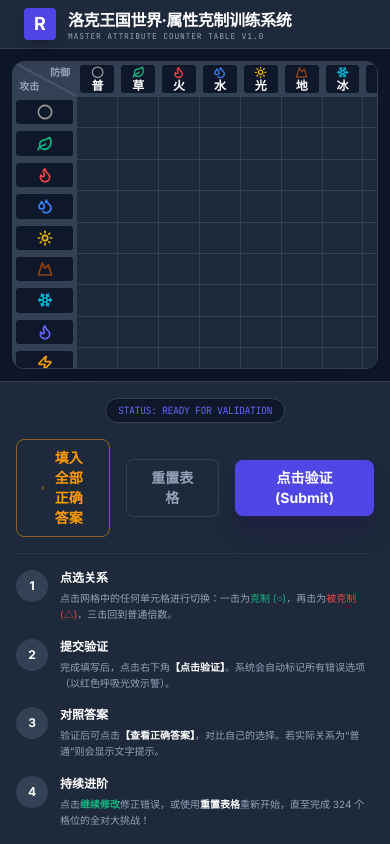
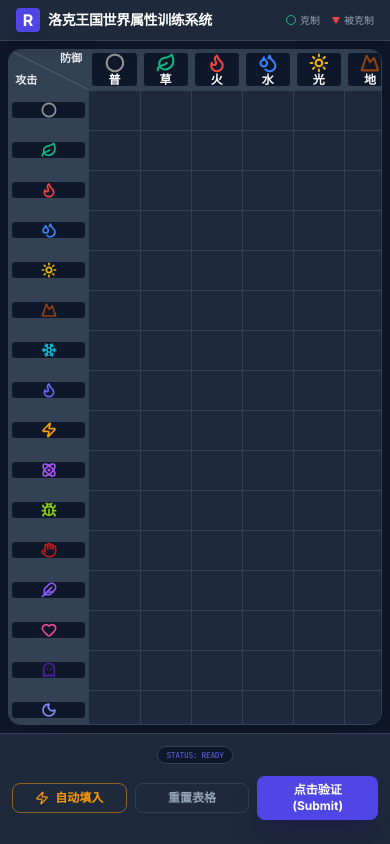
Before and after one commit to redc07/RocoElementTraining, a React (Vite) app: page / in a window 390 px wide. Built offline with nearby package versions, Linux system fonts and the light colour scheme.

Commit message:
feat: Optimize UI layout and update attribute names
Adjusts the application's header and spacing for better responsiveness across different screen sizes. Renames the "Martial" attribute to "武" and updates the effectiveness matrix accordingly to reflect this localization.

```diff
--- a/src/App.tsx
+++ b/src/App.tsx
@@ -326,51 +326,51 @@ export default function App() {
       </AnimatePresence>
 
       {/* Header */}
-      <header className="flex items-center justify-between px-6 py-2 bg-[#1E293B] border-b border-[#334155] shadow-lg sticky top-0 z-50 shrink-0" id="main-header">
-        <div className="flex items-center gap-3">
-          <div className="w-8 h-8 bg-[#4F46E5] rounded flex items-center justify-center font-bold text-lg text-white shadow-lg">
+      <header className="flex items-center justify-between px-4 md:px-6 py-2 bg-[#1E293B] border-b border-[#334155] shadow-lg sticky top-0 z-50 shrink-0" id="main-header">
+        <div className="flex items-center gap-2 md:gap-3">
+          <div className="w-6 h-6 md:w-8 md:h-8 bg-[#4F46E5] rounded flex items-center justify-center font-bold text-base md:text-lg text-white shadow-lg">
             R
           </div>
           <div>
-            <h1 className="text-base font-bold tracking-tight text-white uppercase" id="app-title">
-              洛克王国世界·属性克制训练系统
+            <h1 className="text-sm md:text-base font-bold tracking-tight text-white uppercase whitespace-nowrap" id="app-title">
+              洛克王国世界属性训练系统
             </h1>
-            <p className="text-[8px] text-[#94A3B8] font-mono tracking-widest leading-none">
+            <p className="hidden xs:block text-[6px] md:text-[8px] text-[#94A3B8] font-mono tracking-widest leading-none">
               MASTER ATTRIBUTE COUNTER TABLE V1.0
             </p>
           </div>
         </div>
-        <div className="hidden md:flex gap-6 text-xs">
-          <div className="flex items-center gap-2">
-            <div className="w-3 h-3 rounded-full border-2 border-[#10B981]" />
-            <span className="text-[#94A3B8] font-medium">克制 (○)</span>
+        <div className="flex gap-3 md:gap-6 text-[10px] md:text-xs">
+          <div className="flex items-center gap-1 md:gap-2">
+            <div className="w-2.5 h-2.5 md:w-3 md:h-3 rounded-full border border-[#10B981]" />
+            <span className="text-[#94A3B8] font-medium">克制</span>
           </div>
-          <div className="flex items-center gap-2">
-            <div className="w-0 h-0 border-l-[6px] border-l-transparent border-r-[6px] border-r-transparent border-t-[10px] border-t-[#EF4444]" />
-            <span className="text-[#94A3B8] font-medium">被克制 (▽)</span>
+          <div className="flex items-center gap-1 md:gap-2">
+            <div className="w-0 h-0 border-l-[4px] md:border-l-[6px] border-l-transparent border-r-[4px] md:border-r-[6px] border-r-transparent border-t-[7px] md:border-t-[10px] border-t-[#EF4444]" />
+            <span className="text-[#94A3B8] font-medium">被克制</span>
           </div>
         </div>
       </header>
 
       {/* Main Content */}
-      <main className="flex-1 p-3 flex flex-col gap-3 min-h-0 overflow-hidden">
+      <main className="flex-1 p-2 md:p-3 flex flex-col gap-2 md:gap-3 min-h-0 overflow-hidden">
         {/* Matrix Area */}
         <div className="flex-1 relative bg-[#1E293B] rounded-xl border border-[#334155] shadow-2xl overflow-auto custom-scrollbar" id="matrix-container">
-          <div className="w-full h-full min-h-[600px] min-w-[800px]">
-            <table key={resetCounter} className="w-full h-full border-collapse table-fixed select-none" id="matrix-table">
+          <div className="w-full h-full min-w-[1000px] md:min-w-[1200px] min-h-[500px]">
+            <table key={resetCounter} className="w-full min-h-full border-collapse table-fixed select-none" id="matrix-table">
               <thead>
-                <tr className="h-[5.26%]">
-                  <th className="w-[8%] border-r border-b border-[#334155] bg-[#334155] relative">
-                    <div className="w-full h-full relative overflow-hidden">
-                      <div className="absolute top-[15%] right-[10%] text-[clamp(10px,0.7vw,20px)] text-[#94A3B8] font-bold leading-none">
-                        防御
-                      </div>
-                      <div className="absolute bottom-[15%] left-[10%] text-[clamp(10px,0.7vw,20px)] text-[#94A3B8] font-bold leading-none">
-                        攻击
-                      </div>
-                      <svg className="absolute inset-0 w-full h-full" preserveAspectRatio="none">
-                        <line x1="0" y1="0" x2="100%" y2="100%" stroke="#475569" strokeWidth="2" />
+                <tr className="h-10 md:h-12 lg:h-[5.26%]">
+                  <th className="w-[8%] border-r border-b border-[#334155] bg-[#334155] relative overflow-hidden">
+                    <div className="absolute inset-0 z-0 pointer-events-none">
+                      <svg className="w-full h-full" preserveAspectRatio="none">
+                        <line x1="0" y1="0" x2="100%" y2="100%" stroke="#475569" strokeWidth="1.5" />
                       </svg>
+                    </div>
+                    <div className="absolute top-[8%] right-[8%] text-[clamp(11px,0.8vw,16px)] text-white/90 font-black leading-none z-10 pointer-events-none">
+                      防御
+                    </div>
+                    <div className="absolute bottom-[8%] left-[8%] text-[clamp(11px,0.8vw,16px)] text-white/90 font-black leading-none z-10 pointer-events-none">
+                      攻击
                     </div>
                   </th>
                   {ATTRIBUTES.map((attr) => {
@@ -388,9 +388,9 @@ export default function App() {
                   })}
                 </tr>
               </thead>
-              <tbody className="h-[94.74%]">
+              <tbody className="h-auto">
                 {ATTRIBUTES.map((atkAttr, aIdx) => (
-                  <tr key={`row-${atkAttr.id}`} className="h-[5.26%] group">
+                  <tr key={`row-${atkAttr.id}`} className="h-10 md:h-12 lg:h-[5.26%] group">
                     <td className="border-r border-b border-[#334155] bg-[#334155] p-0.5 group-hover:bg-[#475569] transition-colors relative">
                       <div className="w-full h-full rounded bg-[#0F172A] border border-[#334155] flex items-center justify-center md:justify-between px-[10%] text-[clamp(12px,1.2vw,32px)] font-black text-white uppercase overflow-hidden">
                         {(() => {
@@ -491,19 +491,19 @@ export default function App() {
       </main>
 
       {/* Footer Controls & Usage Guide */}
-      <footer className="p-4 bg-[#1e293b] border-t border-[#334155] shrink-0" id="footer-controls">
-        <div className="flex flex-col md:flex-row justify-between items-center gap-4 mb-4">
-          <div className="flex flex-wrap gap-4 items-center justify-center md:justify-start">
-            <div className="px-3 py-1 bg-[#0F172A] border border-[#334155] rounded-full text-[10px] font-mono text-[#6366F1] uppercase tracking-tighter transition-all">
-              {isVerified ? 'STATUS: VALIDATION COMPLETE' : 'STATUS: READY FOR VALIDATION'}
+      <footer className="px-3 py-3 md:p-4 bg-[#1e293b] border-t border-[#334155] shrink-0" id="footer-controls">
+        <div className="flex flex-col sm:flex-row justify-between items-center gap-3 md:gap-4 mb-3 md:mb-4">
+          <div className="flex flex-wrap gap-2 items-center justify-center sm:justify-start">
+            <div className="px-2 py-0.5 bg-[#0F172A] border border-[#334155] rounded-full text-[8px] md:text-[10px] font-mono text-[#6366F1] uppercase tracking-tighter transition-all">
+              {isVerified ? 'STATUS: VALIDATION COMPLETE' : 'STATUS: READY'}
             </div>
           </div>
 
-          <div className="flex flex-wrap gap-4 w-full md:w-auto items-center">
+          <div className="flex flex-wrap gap-2 w-full md:w-auto items-center">
             {isVerified && (
-              <div className="mr-4 flex flex-col items-end">
-                <span className="text-[10px] text-[#94A3B8] font-bold uppercase tracking-widest">Score</span>
-                <span className="text-2xl font-black text-[#10B981] leading-none">{stats.percent}%</span>
+              <div className="mr-3 flex flex-col items-end">
+                <span className="text-[8px] text-[#94A3B8] font-bold uppercase tracking-widest">Score</span>
+                <span className="text-xl md:text-2xl font-black text-[#10B981] leading-none">{stats.percent}%</span>
               </div>
             )}
             <button
@@ -517,20 +517,20 @@ export default function App() {
                 }
               }}
               disabled={isVerified || isAutoFilled}
-              className={`flex-1 md:flex-none px-6 py-2 border rounded-lg text-sm font-semibold transition-all active:scale-95 flex items-center gap-2 ${
+              className={`flex-1 md:flex-none px-3 py-1.5 md:px-6 md:py-2 border rounded-lg text-xs md:text-sm font-semibold transition-all active:scale-95 flex items-center justify-center gap-1.5 ${
                 isVerified || isAutoFilled
                 ? 'opacity-30 cursor-not-allowed border-[#334155] text-[#475569]'
                 : 'border-amber-500/50 text-amber-500 hover:bg-amber-500/10'
               }`}
             >
               <Icons.Zap size={14} />
-              填入全部正确答案
+              <span className="whitespace-nowrap">自动填入</span>
             </button>
 
             <button
               id="btn-reset"
               onClick={resetAll}
-              className="flex-1 md:flex-none px-6 py-2 border border-[#334155] rounded-lg text-sm font-semibold text-[#94A3B8] hover:bg-[#334155] hover:text-white transition-all active:scale-95"
+              className="flex-1 md:flex-none px-3 py-1.5 md:px-6 md:py-2 border border-[#334155] rounded-lg text-xs md:text-sm font-semibold text-[#94A3B8] hover:bg-[#334155] hover:text-white transition-all active:scale-95 whitespace-nowrap"
             >
               重置表格
             </button>
@@ -539,7 +539,7 @@ export default function App() {
               <button
                 id="btn-mistakes"
                 onClick={() => setShowMistakes(true)}
-                className="flex-1 md:flex-none px-6 py-2 border border-[#334155] rounded-lg text-sm font-semibold text-[#F87171] hover:bg-[#452222] hover:text-red-400 transition-all active:scale-95"
+                className="flex-1 md:flex-none px-3 py-1.5 md:px-6 md:py-2 border border-[#334155] rounded-lg text-xs md:text-sm font-semibold text-[#F87171] hover:bg-[#452222] hover:text-red-400 transition-all active:scale-95 whitespace-nowrap"
               >
                 我的错题
               </button>
@@ -549,13 +549,13 @@ export default function App() {
               <button
                 id="btn-show-answers"
                 onClick={() => setShowAnswers(!showAnswers)}
-                className={`flex-1 md:flex-none px-6 py-2 border rounded-lg text-sm font-bold transition-all active:scale-95 shadow-lg ${
+                className={`flex-1 md:flex-none px-3 py-1.5 md:px-6 md:py-2 border rounded-lg text-xs md:text-sm font-bold transition-all active:scale-95 shadow-lg whitespace-nowrap ${
                   showAnswers
                   ? 'bg-[#6366F1] border-[#818CF8] text-white shadow-indigo-500/20'
                   : 'bg-[#1E293B] border-[#334155] text-[#94A3B8] hover:border-[#475569] hover:text-white'
                 }`}
               >
-                {showAnswers ? '隐藏正确答案' : '查看正确答案'}
+                {showAnswers ? '隐藏答案' : '查看答案'}
               </button>
             )}
 
@@ -564,9 +564,9 @@ export default function App() {
                 id="btn-verify"
                 onClick={verifyResults}
                 disabled={isAutoFilled}
-                className={`flex-1 md:w-56 px-10 py-2 rounded-lg text-sm font-bold shadow-xl transition-all active:scale-95 ${
+                className={`flex-1 md:w-48 px-4 py-1.5 md:px-10 md:py-2 rounded-lg text-xs md:text-sm font-bold shadow-xl transition-all active:scale-95 ${
                   isAutoFilled
-                  ? 'bg-slate-700 text-slate-500 cursor-not-allowed shadow-none'
+                  ? 'bg-slate-700 text-slate-500 shadow-none'
                   : 'bg-[#4F46E5] hover:bg-[#4338CA] text-white shadow-indigo-950/40'
                 }`}
               >
@@ -576,7 +576,7 @@ export default function App() {
               <button
                 id="btn-edit"
                 onClick={continueTraining}
-                className="flex-1 md:w-56 px-10 py-2 bg-[#10B981] hover:bg-[#059669] text-white rounded-lg text-sm font-bold shadow-xl shadow-emerald-950/20 transition-all active:scale-95"
+                className="flex-1 md:w-48 px-4 py-1.5 md:px-10 md:py-2 bg-[#10B981] hover:bg-[#059669] text-white rounded-lg text-xs md:text-sm font-bold shadow-xl shadow-emerald-950/20 transition-all active:scale-95"
               >
                 继续修改 (Modify)
               </button>
@@ -584,8 +584,8 @@ export default function App() {
           </div>
         </div>
 
-        {/* Usage Guide Section */}
-        <div className="grid grid-cols-1 md:grid-cols-4 gap-4 pt-4 border-t border-[#334155]/50 text-[#94A3B8]">
+        {/* Usage Guide Section - Hidden on mobile/tablet, visible on large screens */}
+        <div className="hidden lg:grid grid-cols-4 gap-4 pt-4 border-t border-[#334155]/50 text-[#94A3B8]">
           <div className="flex gap-3">
             <div className="flex-shrink-0 w-8 h-8 rounded-full bg-[#334155] flex items-center justify-center text-xs font-bold text-white">1</div>
             <div>
@@ -611,7 +611,7 @@ export default function App() {
             <div className="flex-shrink-0 w-8 h-8 rounded-full bg-[#334155] flex items-center justify-center text-xs font-bold text-white">4</div>
             <div>
               <h4 className="text-xs font-bold text-white mb-1">持续进阶</h4>
-              <p className="text-[10px] leading-relaxed">点击<span className="text-[#10B981] font-bold">继续修改</span>修正错误，或使用<span className="text-white font-bold">重置表格</span>重新开始，直至完成 324 个格位的全对大挑战！</p>
+              <p className="text-[10px] leading-relaxed">点击<span className="text-[#10B981] font-bold">继续修改</span>修正错误，或使用<span className="text-white font-bold">重置表格</span>重新开始，直至完成 324 个格点的全对大挑战！</p>
             </div>
           </div>
         </div>
--- a/src/constants.ts
+++ b/src/constants.ts
@@ -12,7 +12,7 @@ export const ATTRIBUTES: Attribute[] = [
   { id: "electric", name: "电", color: "#F59E0B", bgColor: "#FFFBEB", iconName: "Zap" },
   { id: "poison", name: "毒", color: "#A855F7", bgColor: "#F3E8FF", iconName: "Atom" },
   { id: "bug", name: "虫", color: "#84CC16", bgColor: "#F7FEE7", iconName: "Bug" },
-  { id: "martial", name: "格", color: "#B91C1C", bgColor: "#FEE2E2", iconName: "Hand" },
+  { id: "martial", name: "武", color: "#B91C1C", bgColor: "#FEE2E2", iconName: "Hand" },
   { id: "wing", name: "翼", color: "#8B5CF6", bgColor: "#EDE9FE", iconName: "Feather" },
   { id: "psychic", name: "萌", color: "#EC4899", bgColor: "#FCE7F3", iconName: "Heart" },
   { id: "ghost", name: "幽", color: "#4C1D95", bgColor: "#EDE9FE", iconName: "Ghost" },
@@ -24,10 +24,10 @@ export const ATTRIBUTES: Attribute[] = [
 /**
  * Effectiveness Matrix (Atk Row -> Def Col)
  * Multipliers: 2 (○), 0.5/0 (△), 1 (Normal)
- * Order: 普(0), 草(1), 火(2), 水(3), 光(4), 地(5), 冰(6), 龙(7), 电(8), 毒(9), 虫(10), 格(11), 翼(12), 萌(13), 幽(14), 恶(15), 机(16), 幻(17)
+ * Order: 普(0), 草(1), 火(2), 水(3), 光(4), 地(5), 冰(6), 龙(7), 电(8), 毒(9), 虫(10), 武(11), 翼(12), 萌(13), 幽(14), 恶(15), 机(16), 幻(17)
  */
 export const EFFECTIVENESS_MATRIX: number[][] = [
-  // 普, 草, 火, 水, 光, 地, 冰, 龙, 电, 毒, 虫, 格, 翼, 萌, 幽, 恶, 机, 幻
+  // 普, 草, 火, 水, 光, 地, 冰, 龙, 电, 毒, 虫, 武, 翼, 萌, 幽, 恶, 机, 幻
   [1, 1, 1, 1, 1, 0.5, 1, 1, 1, 1, 1, 1, 1, 1, 0, 1, 0.5, 1], // 普
   [1, 1, 0.5, 2, 2, 2, 1, 0.5, 1, 0.5, 0.5, 1, 0.5, 1, 1, 1, 0.5, 1], // 草
   [1, 2, 1, 0.5, 1, 0.5, 2, 0.5, 1, 1, 2, 1, 1, 1, 1, 1, 2, 1], // 火
```
